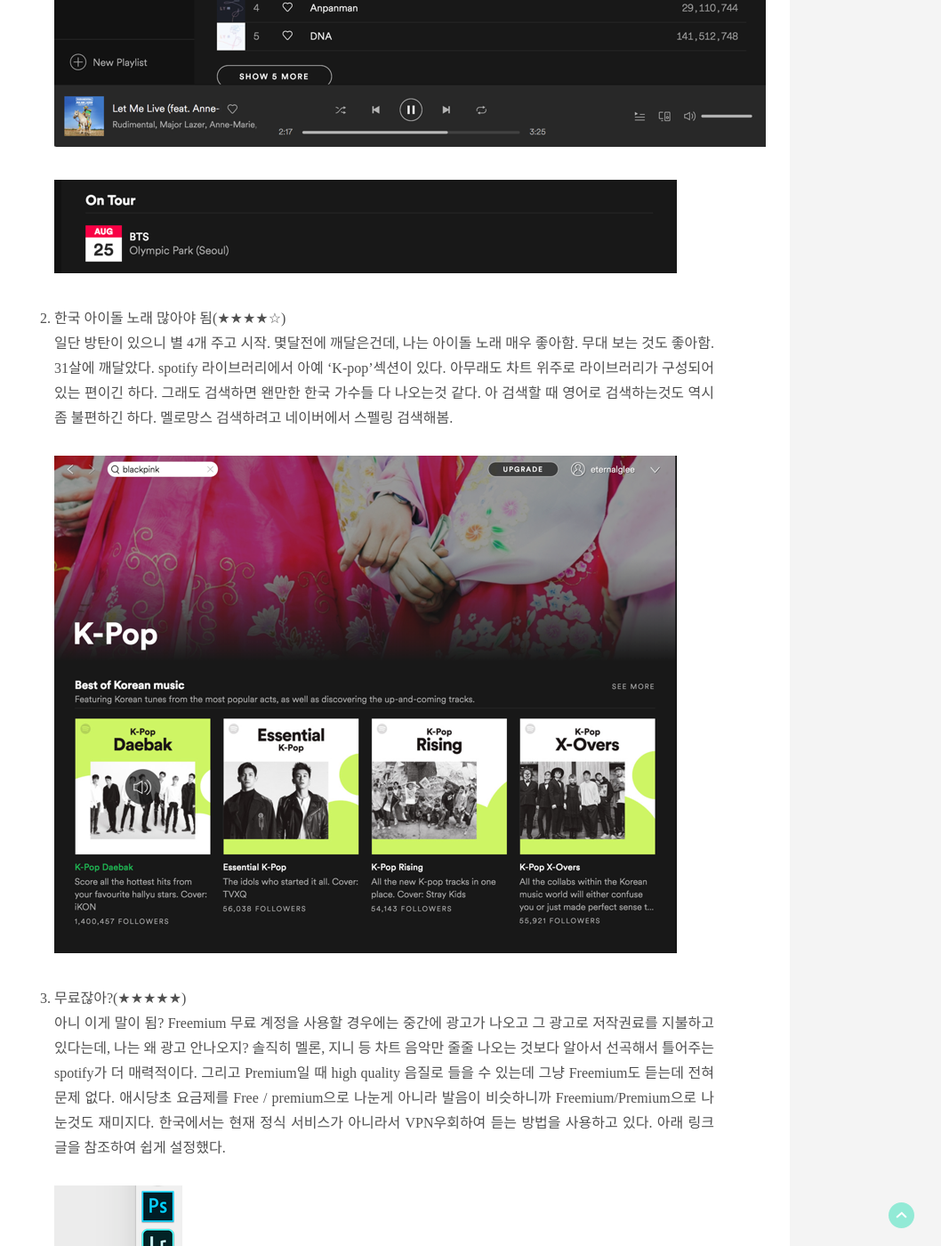
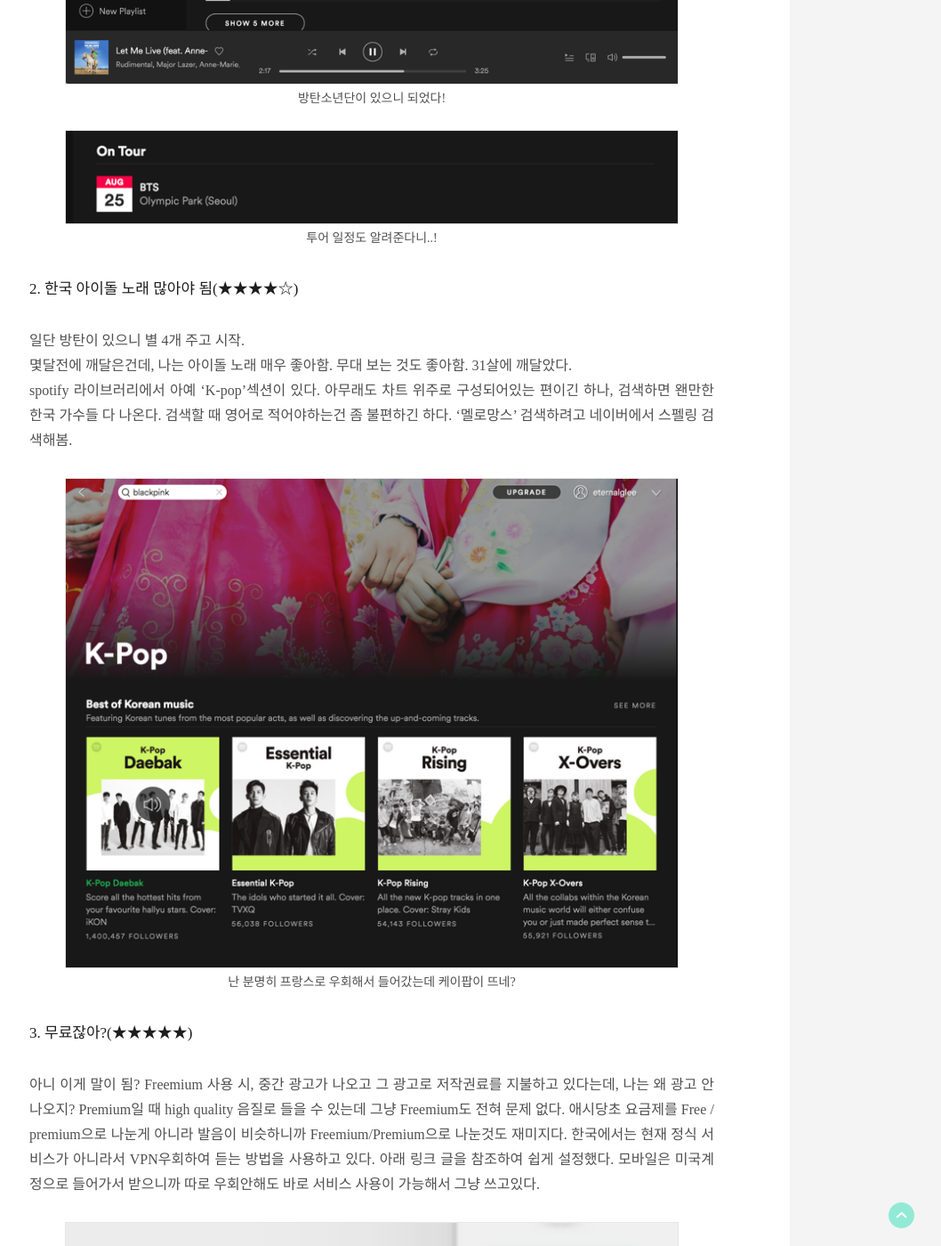
Before and after one commit to eternalglee/eternalglee.github.io, a Jekyll site: the page built from _posts/2018-08-07-spotify.md, in a window 1280 px wide and 1400 px high, scrolled down 1957 px. Shown: the whole window at 89% size, without its empty margins (222-1280 px from the left). Built offline with Jekyll 4.4.1, drawn with Linux system fonts in a browser that asks for light colours; some of the changed text lies outside the part shown.

Commit message:
포스트 내용 수정

```diff
--- a/_posts/2018-08-07-spotify.md
+++ b/_posts/2018-08-07-spotify.md
@@ -17,11 +17,13 @@ image: /files/covers/inspiration.png
 
 
 
-맥북에 직접 spotify 앱을 깔아 사용해보았다.<br />설치 환경 : Mac , High Sierra
+* 맥북에 직접 spotify 앱을 깔아 사용해보았다.
 
 
 
-1. **키보드로 컨트롤이 된다**(★★★★★)<br />맥북 키보드에는 F7부터 F12까지 음악 컨트롤을 할 수 있는 키가 있다.<br />나는 이걸 매우 유용하게 쓰는 편이다. 주로 아이튠즈에서 음악을 듣거나 팟캐스트를 듣기 때문에 작업하다가도 전화가 오거나하면 '재생/스톱(F8)'키를 눌러 재생을 멈춘다. 이게 너무 습관이라 안되면 빡친다. '무비스트(윈도우로치면 곰플레이어)'에서도 재생멈춤이 안되고 특히 크롬브라우져는 절대 안 먹는다. 그래서 유튜브는 사파리로 보는 이유가 사파리에서는 유튜브 컨트롤이 되기때문이다. 근데 우리 spotify는 된다. 멈추는것도 재생하는것도, 곡을 넘기는것도 다 된다! 그리고 가장 중요한 점, 노래듣다가 전화가 오면 자동으로 멈춘다. 너무 편해. 최고야.
+#### 1. 키보드로 컨트롤이 된다(★★★★★)
+
+맥북 키보드에는 F7부터 F12까지 음악 컨트롤을 할 수 있는 키가 있다.<br />나는 이걸 매우 유용하게 쓰는 편이다. 주로 아이튠즈에서 음악을 듣거나 팟캐스트를 듣기 때문에 작업하다가도 전화가 오거나하면 '재생/멈춤(F8)'키를 눌러 재생을 멈춘다. 이게 너무 습관이라 안되면 빡친다.<br />'무비스트(윈도우로치면 곰플레이어)'에서도 안되고 특히 크롬브라우져는 절대 안 먹는다. 유튜브를 사파리로 보는 이유가 사파리에서는 키가 먹기때문이다.<br />근데 우리 spotify는 된다. 멈추는것도 재생하는것도, 곡을 넘기는것도 다 된다! 그리고 가장 중요한 점, 노래듣다가 전화가 오면 자동으로 멈춘다. 여기서 일단 100점 주고 가자.
 
 
 
@@ -29,39 +31,55 @@ image: /files/covers/inspiration.png
 
 
 
-   ![방탄소년단이 있으니 되었다!](/files/spotify-bts.png)
 
-   ![투어 일정도 알려준다니..!](/files/spotify-ontour.png)
+
+![방탄소년단이 있으니 되었다!](/files/spotify-bts.png)
+
+![투어 일정도 알려준다니..!](/files/spotify-ontour.png)
 
 
 
-2. **한국 아이돌 노래 많아야 됨**(★★★★☆)<br />일단 방탄이 있으니 별 4개 주고 시작. 몇달전에 깨달은건데, 나는 아이돌 노래 매우 좋아함. 무대 보는 것도 좋아함. 31살에 깨달았다. spotify 라이브러리에서 아예 'K-pop'섹션이 있다. 아무래도 차트 위주로 라이브러리가 구성되어있는 편이긴 하다. 그래도 검색하면 왠만한 한국 가수들 다 나오는것 같다. 아 검색할 때 영어로 검색하는것도 역시 좀 불편하긴 하다. 멜로망스 검색하려고 네이버에서 스펠링 검색해봄.
+#### 2. 한국 아이돌 노래 많아야 됨(★★★★☆)
+
+일단 방탄이 있으니 별 4개 주고 시작.<br />몇달전에 깨달은건데, 나는 아이돌 노래 매우 좋아함. 무대 보는 것도 좋아함. 31살에 깨달았다. <br />spotify 라이브러리에서 아예 'K-pop'섹션이 있다. 아무래도 차트 위주로 구성되어있는 편이긴 하나, 검색하면 왠만한 한국 가수들 다 나온다. 검색할 때 영어로 적어야하는건 좀 불편하긴 하다. '멜로망스' 검색하려고 네이버에서 스펠링 검색해봄.
 
 
 
 
 
-   ![난 분명히 프랑스로 우회해서 들어갔는데 케이팝이 뜨네?](/files/spotify-kpop.png)
 
-3. **무료잖아?**(★★★★★)<br />아니 이게 말이 됨? Freemium 무료 계정을 사용할 경우에는 중간에 광고가 나오고 그 광고로 저작권료를 지불하고 있다는데, 나는 왜 광고 안나오지? 솔직히 멜론, 지니 등 차트 음악만 줄줄 나오는 것보다 알아서 선곡해서 틀어주는 spotify가 더 매력적이다. 그리고 Premium일 때 high quality 음질로 들을 수 있는데 그냥 Freemium도 듣는데 전혀 문제 없다. 애시당초 요금제를 Free / premium으로 나눈게 아니라 발음이 비슷하니까 Freemium/Premium으로 나눈것도 재미지다. 한국에서는 현재 정식 서비스가 아니라서 VPN우회하여 듣는 방법을 사용하고 있다. 아래 링크 글을 참조하여 쉽게 설정했다.<br />
 
-   [한국에서 PC/Mobile로 Spotify 사용하기]: https://medium.com/@pitzcarraldo/pc-mobile%EC%97%90%EC%84%9C-spotify-%EC%82%AC%EC%9A%A9%ED%95%98%EA%B8%B0-160f593b06dbb
+![난 분명히 프랑스로 우회해서 들어갔는데 케이팝이 뜨네?](/files/spotify-kpop.png)
+
+#### 3. 무료잖아?(★★★★★)
+
+아니 이게 말이 됨? **Freemium** 사용 시, 중간 광고가 나오고 그 광고로 저작권료를 지불하고 있다는데, 나는 왜 광고 안나오지?  **Premium**일 때 high quality 음질로 들을 수 있는데 그냥 Freemium도 전혀 문제 없다. 애시당초 요금제를 Free / premium으로 나눈게 아니라 발음이 비슷하니까 Freemium/Premium으로 나눈것도 재미지다. 한국에서는 현재 정식 서비스가 아니라서 VPN우회하여 듣는 방법을 사용하고 있다. 아래 링크 글을 참조하여 쉽게 설정했다. 모바일은 미국계정으로 들어가서 받으니까 따로 우회안해도 바로 서비스 사용이 가능해서 그냥 쓰고있다.<br />
+
+[한국에서 PC/Mobile로 Spotify 사용하기]: https://medium.com/@pitzcarraldo/pc-mobile%EC%97%90%EC%84%9C-spotify-%EC%82%AC%EC%9A%A9%ED%95%98%EA%B8%B0-160f593b06dbb
 
 
 
 
 
-   ![나만 때밀이 수건 생각나?](/files/spotify-appicon.png)
 
-4. 아이콘 디자인은 왜, 무슨일이야(☆☆☆☆☆)<br />아니 앱 레이아웃이나 안에 플레이리스트 커버 디자인 모두 깔끔하니 너무 예쁜데...<br />앱 아이콘은 무슨일이지. 자꾸 때밀이 생각나ㅋㅋㅋㅋㅋㅋㅋㅋ이건 한국인 특정으로 웃기긴한데<br />그래도 뭔가 아쉽다. 내 독스테이션에 때밀이 손수건 하나가 얹어져있단말이지.
+
+![나만 때밀이 수건 생각나?](/files/spotify-appicon.png)
+
+#### 4. 아이콘 디자인은 왜, 무슨일이야(☆☆☆☆☆)
+
+아니 앱 레이아웃이나 안에 플레이리스트 커버 디자인 모두 깔끔하니 너무 예쁜데...<br />앱 아이콘은 무슨일이지. 자꾸 때밀이 생각나ㅋㅋㅋㅋㅋㅋㅋㅋ이건 한국인 특정으로 웃기긴한데<br />그래도 뭔가 아쉽다. 내 독스테이션에 때밀이 손수건 하나가 얹어져있단말이지.
 
 
 
 
 
-   ![아이튠즈의 미니플레이어, 앨범아트 예쁘면 좋은 이유](/files/spotify-itunes.png)
 
-5. 미니 플레이어 미지원(☆☆☆☆☆)<br />이건 스포티파이 공식 사이트에도 사람들이 물어봤던 부분인데, 미니플레이어를 지원하지 않는다.<br />예전에 사용했던 아이튠즈 사용시에 유용하게 사용했던 미니플레이어 기능이 안되서 좀 아쉽다. 미니플레이어로 뜨면 깔쌈하니 예쁠텐데, 특정 사이즈 이하로 줄여지지 않는다.ㅠㅠ
+
+![아이튠즈의 미니플레이어, 앨범아트 예쁘면 좋은 이유](/files/spotify-itunes.png)
+
+#### 5. 미니 플레이어 미지원(☆☆☆☆☆)
+
+이건 스포티파이 공식 사이트에도 사람들이 물어봤던 부분인데, 미니플레이어를 지원하지 않는다.<br />예전에 사용했던 아이튠즈 사용시에 유용하게 사용했던 미니플레이어 기능이 안되서 좀 아쉽다. 미니플레이어로 뜨면 깔쌈하니 예쁠텐데, 특정 사이즈 이하로 줄여지지 않는다.ㅠㅠ
 
 
 
@@ -73,4 +91,4 @@ image: /files/covers/inspiration.png
 
 물론 하루정도 사용해본 리뷰이지만, 아이폰 4s를 처음 받았을 때 '아 이게 진짜 내 핸드폰이구나'라고 느꼈던 감정을 spotify를 사용하며 똑같이 느꼈다. 국내에 아직 정식 서비스가 안되는 이유를 알겠다. 멜론, 벅스 지니 등 다양한 스트리밍 서비스를 사용하는 국내 사용자들이 대거 이동할 수 있기 때문이지. 뭐든 독점은 안 좋으니까, 이건 저만 쓰겠습니다 헤헷.
 
-접속하는 시간대에 따라서, 좋아요 누른 음악에 따라 점점 나에게 맞춘 플레이리스트를 제공한다니 더욱 자주 사용해봐야겠다. 나에게 스트레스없는 귀호강을 선물해줘서 고마오!
+접속하는 시간대에 따라서, 좋아요 누른 음악에 따라 점점 나에게 맞춘 플레이리스트를 제공한다니 더욱 자주 사용해봐야겠다. 솔직히 멜론, 지니 등 차트 음악만 줄줄 나오는 것보다 알아서 선곡해서 틀어주는 spotify가 더 매력적이다. 나에게 스트레스없는 귀호강을 선물해줘서 고마오!
```
